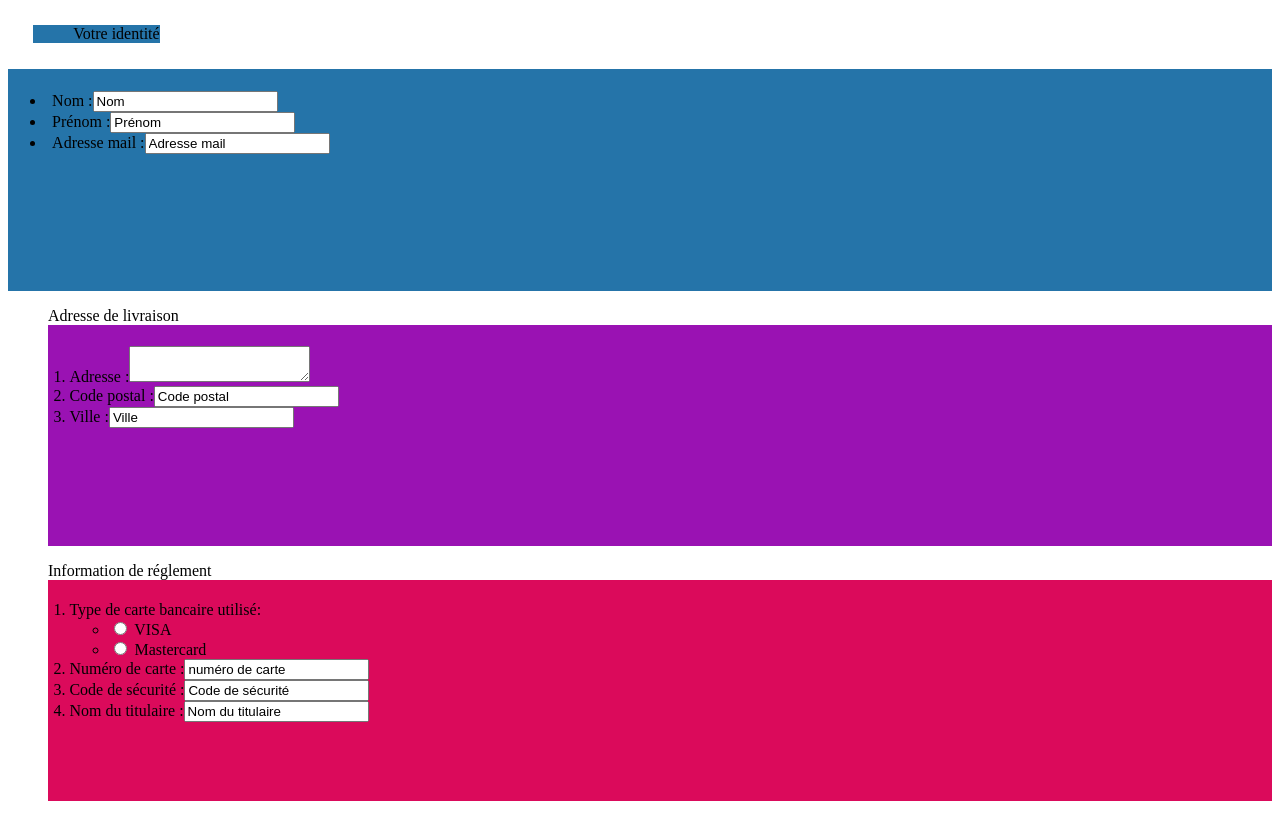
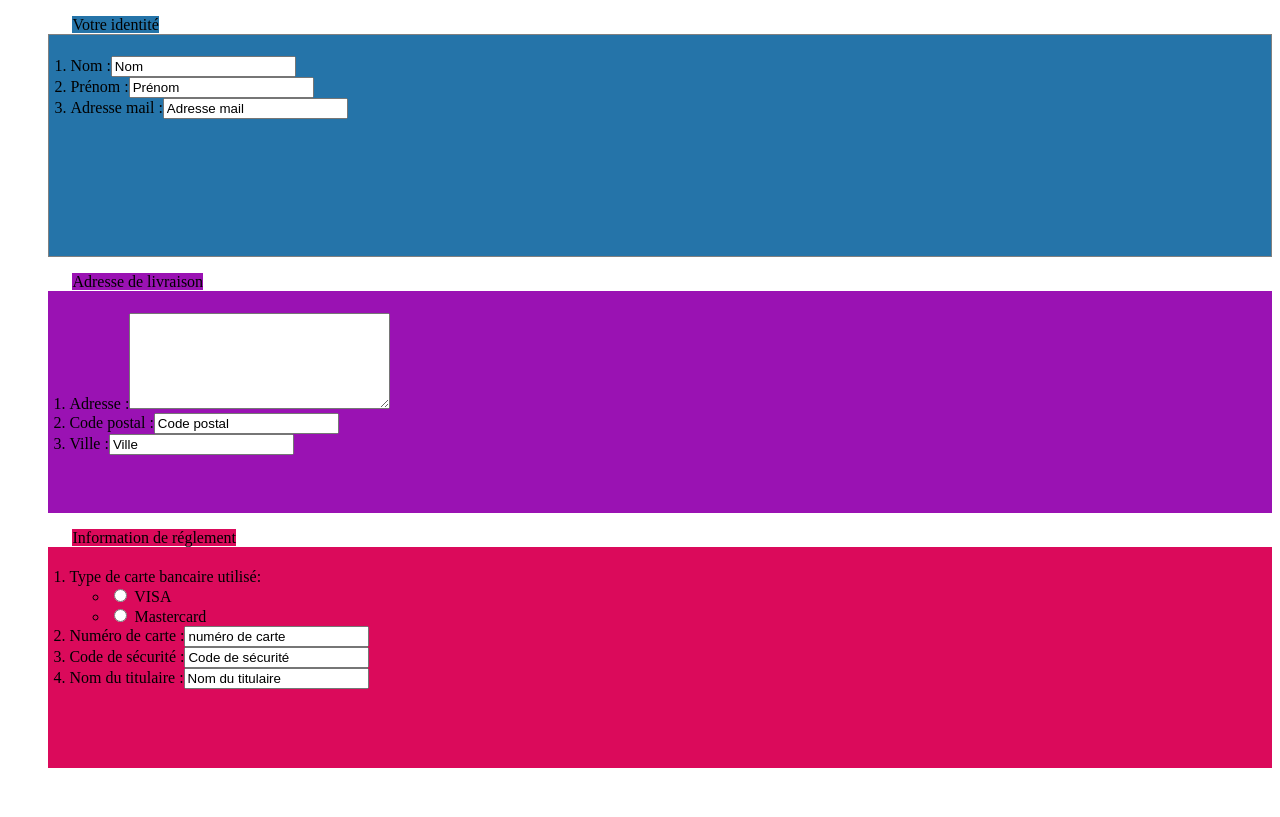
Before and after one commit to DamienPoix/Exercice-html-7, a plain HTML site: page index.html in a window 1280 px wide. Drawn offline with Linux system fonts and the light colour scheme.

Commit message:
Ajout des couleurs pour les titres des formulaires,modification de la taille du texterea

```diff
--- a/CSS/style.css
+++ b/CSS/style.css
@@ -5,12 +5,7 @@
   background-color: #2574a9;
   padding-left: 1.75%;
   padding-top: 1.75%;
-  }
-  #fondtbleu{
-    max-width: 10%;
-    height: auto;
-    margin: 2%;
-    background-color: #2574a9;
+  border: 1px solid grey
   }
   #fondviolet {
   margin-top: 0px;
@@ -19,6 +14,7 @@
   background-color: #9a12b3;
   padding-left: 1.75%;
   padding-top: 1.75%;
+  border: none
   }
   #fondrose {
   margin-top: 0px;
@@ -28,3 +24,15 @@
   padding-left: 1.75%;
   padding-top: 1.75%;
   }
+  #fondtbleu{
+    background-color: #2574a9;
+    margin-left: 2%;
+  }
+  #fondtviolet{
+    background-color: #9a12b3;
+    margin-left: 2%
+  }
+  #fondtrose{
+    background-color: #db0a5b;
+    margin-left: 2%
+  }
--- a/index.html
+++ b/index.html
@@ -6,23 +6,26 @@
     <title>Exercice 7 HTML</title>
   </head>
   <body>
-    <div id="fondtbleu"><ol>Votre identité </div>
+    <ol>
+    <span id="fondtbleu">Votre identité</span>
     <div id="fondbleu">
       <li>Nom :<input type="text"value="Nom"/> </li>
       <li>Prénom :<input type="text"value="Prénom"/></li>
       <li>Adresse mail :<input type="mail"value="Adresse mail"/></li>
+   </div>
   </ol>
- </div>
- <ol>Adresse de livraison
+  <ol>
+   <span id="fondtviolet">Adresse de livraison</span>
    <div id="fondviolet">
-     <li>Adresse :<textarea rows="2%"> </textarea> </li>
+     <li>Adresse :<textarea rows="6" cols="30"> </textarea> </li>
      <li>Code postal :<input type="text" value="Code postal"/></li>
      <li>Ville :<input type="text" value="Ville"/></li>
+   </div>
   </ol>
-</div>
 <div>
 <form method="get">
-  <ol>Information de réglement
+  <ol>
+    <span id="fondtrose">Information de réglement</span>
     <div id="fondrose">
    <li>Type de carte bancaire utilisé:
      <ul>
```
Lines whose indentation alone changed are shown as unchanged.
